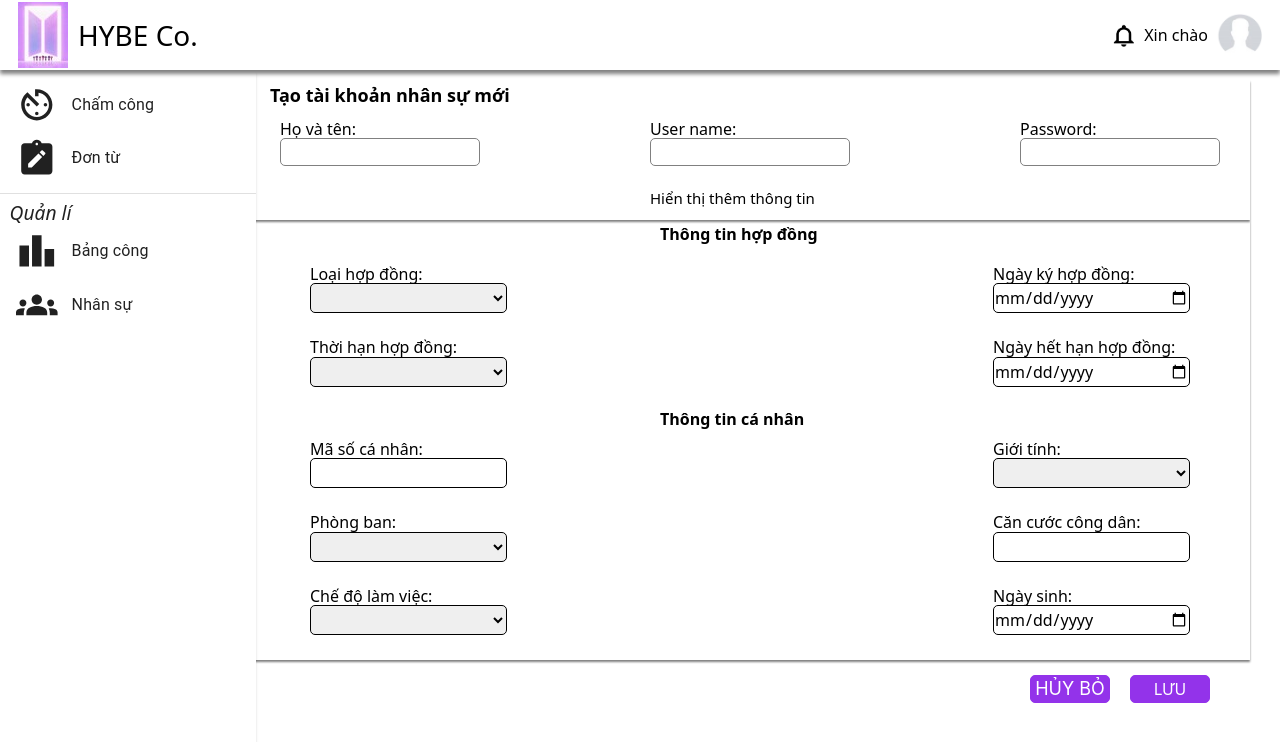
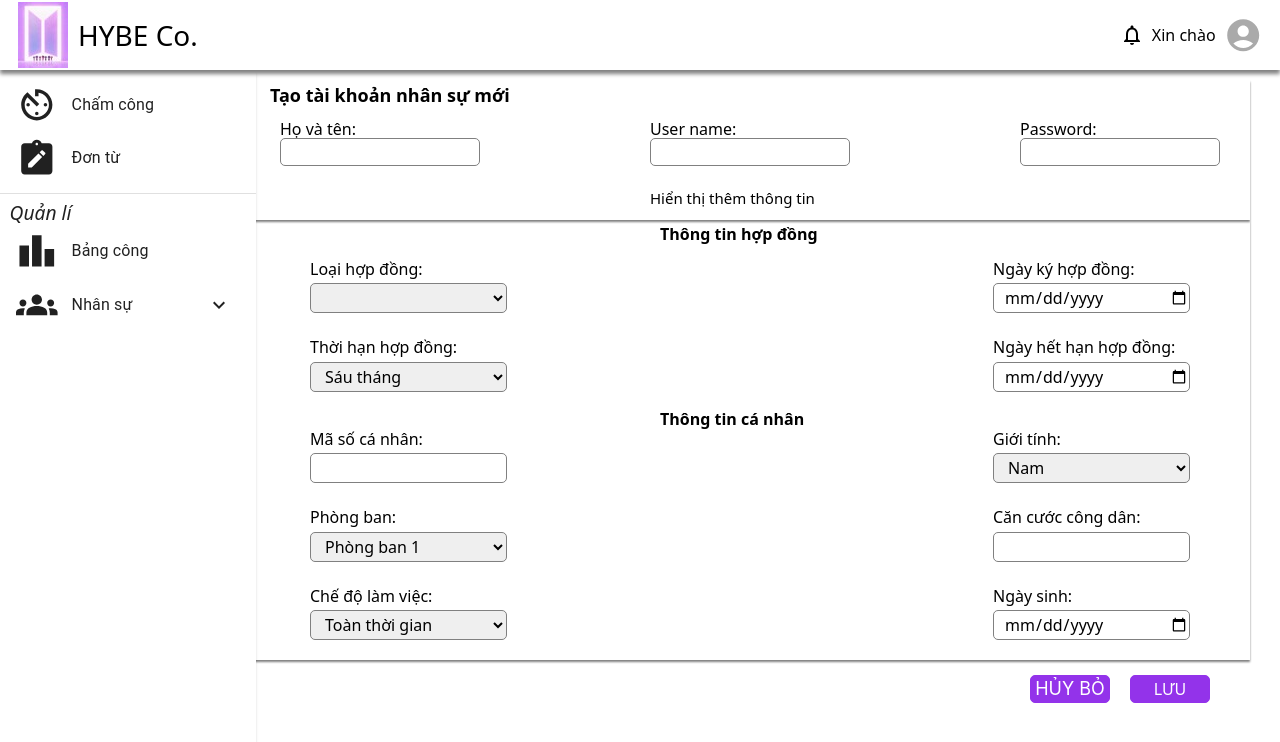
Before and after one commit to luongvantuit/kse, a React (Create React App) app in the folder fe/: page /addnew in a window 1280 px wide. Shown: the top 742 px of the page. Built offline with nearby package versions, Linux system fonts and the light colour scheme; sample sign-in values are in the browser's storage.

Commit message:
update AddNewPersonal, MenuLeft, PersonalInformation

```diff
--- a/fe/src/App.jsx
+++ b/fe/src/App.jsx
@@ -26,9 +26,9 @@ function App() {
       </Routes>
     </React.Fragment>
 
-    // <React.Fragment>
-    //   <Personnel />
-    // </React.Fragment>
+
+    // <Personnel />
+
   );
 }
 
--- a/fe/src/components/AddNewPersonal.jsx
+++ b/fe/src/components/AddNewPersonal.jsx
@@ -18,7 +18,7 @@ export default function AddNewPersonal() {
           </div>
           <div className="pass">
             <span>Password:</span>
-            <input type="text" className="jss51 jss53" />
+            <input type="password" className="jss51 jss53" />
           </div>
         </div>
 
@@ -37,7 +37,12 @@ export default function AddNewPersonal() {
 
             <div className="contract-term">
               <span>Thời hạn hợp đồng:</span>
-              <select className="selContract" />
+              <select className="selContract" >
+                <option>Sáu tháng</option>
+                <option>Một năm</option>
+                <option>Ba năm</option>
+                <option>Năm năm</option>
+              </select>
             </div>
           </div>
 
@@ -64,18 +69,29 @@ export default function AddNewPersonal() {
 
             <div className="department">
               <span>Phòng ban:</span>
-              <select className="selContract" />
+              <select className="selContract" >
+                <option>Phòng ban 1</option>
+                <option>Phòng ban 2</option>
+                <option>Phòng ban 3</option>
+              </select>
             </div>
 
             <div className="working-mode">
               <span>Chế độ làm việc:</span>
-              <select className="selContract" />
+              <select className="selContract">
+                <option>Toàn thời gian</option>
+                <option>Bán thời gian</option>
+              </select>
             </div>
           </div>
           <div className="personal-info-right">
             <div className="gender">
               <span>Giới tính:</span>
-              <select className="selContract" />
+              <select className="selContract" >
+                <option>Nam</option>
+                <option>Nữ</option>
+                <option>Không xác định</option>
+              </select>
             </div>
             <div className="citizen-ID">
               <span>Căn cước công dân:</span>
--- a/fe/src/components/HeaderComponent.jsx
+++ b/fe/src/components/HeaderComponent.jsx
@@ -1,10 +1,9 @@
 import React from "react";
 import { Link } from "react-router-dom";
 
-import Avt from "../public/image/avt.png";
 import Logo from "../public/image/image_logo_bts.PNG";
-import Icon0 from "../public/image/ring.png";
-
+import NotificationsNoneIcon from '@mui/icons-material/NotificationsNone';
+import AccountCircleIcon from '@mui/icons-material/AccountCircle';
 import "../public/css/header-component.css";
 
 export default function HeaderComponent() {
@@ -19,13 +18,13 @@ export default function HeaderComponent() {
 
         <div className="header-right">
           <button className="btn-bell">
-            <img src={Icon0} alt="icon0" className="header-right-bell" />
+            <NotificationsNoneIcon sx={{ fontSize: "1.5rem" }}/>
           </button>
 
           <span className="header-right-username">Xin chào</span>
           <button className="btn-avatar">
             <Link to={"/profile"}>
-              <img src={Avt} alt="avt" className="header-right-username-img" />
+              <AccountCircleIcon sx={{ fontSize: "2.4rem", color: "#AAAAAA" }} />
             </Link>
           </button>
         </div>
--- a/fe/src/components/ListPersonal.jsx
+++ b/fe/src/components/ListPersonal.jsx
@@ -20,7 +20,7 @@ export default function ListPersonal() {
           <div>
             <button className="btn-add-personal">
               <Link to={"/addnew"}>
-                <PersonAddIcon />
+                <PersonAddIcon sx={{ fontSize: "1.7rem" }}/>
                 <span>Thêm nhân sự</span>
               </Link>
             </button>
--- a/fe/src/components/MenuLeft.jsx
+++ b/fe/src/components/MenuLeft.jsx
@@ -7,14 +7,31 @@ import Paper from "@mui/material/Paper";
 import MenuList from "@mui/material/MenuList";
 import MenuItem from "@mui/material/MenuItem";
 import ListItemText from "@mui/material/ListItemText";
+import Menu from '@mui/material/Menu';
 import { Link } from "react-router-dom";
 
 import NoteAlt from "@mui/icons-material/NoteAlt";
 import AvTimer from "@mui/icons-material/AvTimer";
 import Leaderboard from "@mui/icons-material/Leaderboard";
 import Groups from "@mui/icons-material/Groups";
+import ExpandMoreIcon from '@mui/icons-material/ExpandMore';
 
 export default function MenuLeft() {
+  const [open, setOpen] = React.useState(false);
+  const anchorRef = React.useRef(null);
+
+  const handleToggle = () => {
+    setOpen((prevOpen) => !prevOpen);
+  };
+
+  const handleClose = (event) => {
+    if (anchorRef.current && anchorRef.current.contains(event.target)) {
+      return;
+    }
+
+    setOpen(false);
+  };
+
   return (
     <div className="menu-left">
       <Paper sx={{ maxWidth: "100%", height: "100%" }}>
@@ -66,6 +83,32 @@ export default function MenuLeft() {
                   {" "}
                   Nhân sự
                 </ListItemText>
+                <ListItemText
+                  ref={anchorRef}
+                  id="menu-name"
+                  aria-controls={open ? 'composition-menu' : undefined}
+                  aria-expanded={open ? 'true' : undefined}
+                  aria-haspopup="true"
+                  onClick={handleToggle}
+                  sx={{marginLeft: "14px" }}
+                >
+                  <ExpandMoreIcon className="jss178"/>
+                </ListItemText>
+                <Menu
+                  open={open}
+                  anchorEl={anchorRef.current}
+                  role={undefined}
+                  transition
+                  disablePortal
+                  anchorOrigin={{
+                    vertical: 'bottom',
+                    horizontal: 'left',
+                  }}
+                >
+                  <MenuItem onClick={handleClose}>Phòng ban 1</MenuItem>
+                  <MenuItem onClick={handleClose}>Phòng ban 2</MenuItem>
+                  <MenuItem onClick={handleClose}>Phòng ban 3</MenuItem>
+                </Menu>
               </div>
             </Link>
           </MenuItem>
--- a/fe/src/components/PersonalInformation.jsx
+++ b/fe/src/components/PersonalInformation.jsx
@@ -9,7 +9,7 @@ import { DatePicker } from "@mui/x-date-pickers/DatePicker";
 import { LocalizationProvider } from "@mui/x-date-pickers/LocalizationProvider";
 import enLocale from "date-fns/locale/en-NZ";
 
-import Avt from "../public/image/avt.png";
+import AccountCircleIcon from '@mui/icons-material/AccountCircle';
 import ModeEditIcon from "@mui/icons-material/ModeEdit";
 
 import "../public/css/personal-information.css";
@@ -32,13 +32,64 @@ const genders = [
   },
 ];
 
+const rooms = [
+  {
+    value: "Phòng ban 1",
+    label: "Phòng ban 1",
+  },
+  {
+    value: "Phòng ban 2",
+    label: "Phòng ban 2",
+  },
+  {
+    value: "Phòng ban 3",
+    label: "Phòng ban 3",
+  },
+];
+
+const works = [
+  {
+    value: "Toàn thời gian",
+    label: "Toàn thời gian",
+  },
+  {
+    value: "Bán thời gian",
+    label: "Bán thời gian",
+  },
+];
+
+const contractDurations = [
+  {
+    value: "Sáu tháng",
+    label: "Sáu tháng",
+  },
+  {
+    value: "Một năm",
+    label: "Một năm",
+  },
+  {
+    value: "Ba năm",
+    label: "Ba năm",
+  },
+  {
+    value: "Năm năm",
+    label: "Năm năm",
+  },
+];
+
 export default function PersonalInformation() {
   const [locale] = React.useState("en");
   const [datePickerValue, setDatePickerValue] = React.useState(new Date());
 
   const [gender, setGender] = React.useState("Nam");
+  const [room, setRoom] = React.useState("Phòng ban 1");
+  const [work, setWork] = React.useState("Toàn thời gian");
+  const [contractDuration, setContractDuration] = React.useState("Sáu tháng");
   const handleChange = (event) => {
     setGender(event.target.value);
+    setRoom(event.target.value);
+    setWork(event.target.value);
+    setContractDuration(event.target.value);
   };
 
   return (
@@ -48,17 +99,14 @@ export default function PersonalInformation() {
       <div className="body-personal-inf-two">
         <div className="body-personal-inf-left">
           <button className="btn-personal-avatar">
-            <img
-              src={Avt}
-              alt="avt"
-              className="body-personal-inf-username-img"
-            />
+            <AccountCircleIcon sx={{ fontSize: "10.4rem", color: "#BBBBBB" }} />
           </button>
 
           <div className="personal-inf-left-username">
             <p>Tên đăng nhập</p>
             <TextField
               variant="standard"
+              disabled
               sx={{
                 width: "14rem",
               }}
@@ -87,6 +135,7 @@ export default function PersonalInformation() {
               <p className="personal-inf-right-right-id">Mã nhân viên</p>
               <TextField
                 variant="standard"
+                disabled
                 sx={{
                   width: "16rem",
                   marginTop: "0.4rem",
@@ -96,6 +145,7 @@ export default function PersonalInformation() {
               <p className="personal-inf-right-right-MAC">Căn cước công dân</p>
               <TextField
                 variant="standard"
+                disabled
                 sx={{
                   width: "16rem",
                   marginTop: "0.4rem",
@@ -113,6 +163,7 @@ export default function PersonalInformation() {
                   renderInput={(params) => (
                     <TextField
                       variant="standard"
+                      type="date"
                       sx={{
                         width: "16rem",
                         marginTop: "0.4rem",
@@ -124,12 +175,21 @@ export default function PersonalInformation() {
 
               <p className="personal-inf-right-right-room">Phòng ban</p>
               <TextField
+                select
+                value={room}
+                onChange={handleChange}
                 variant="standard"
                 sx={{
                   width: "16rem",
                   marginTop: "0.4rem",
                 }}
-              />
+              >
+                {rooms.map((option) => (
+                  <MenuItem key={option.value} value={option.value}>
+                    {option.label}
+                  </MenuItem>
+                ))}
+              </TextField>
             </div>
           </div>
 
@@ -154,12 +214,21 @@ export default function PersonalInformation() {
 
             <p className="personal-inf-right-right-work">Chế độ làm việc</p>
             <TextField
+              select
+              value={work}
+              onChange={handleChange}
               variant="standard"
               sx={{
                 width: "16rem",
                 marginTop: "0.4rem",
               }}
-            />
+            >
+              {works.map((option) => (
+                <MenuItem key={option.value} value={option.value}>
+                  {option.label}
+                </MenuItem>
+              ))}
+            </TextField>
           </div>
         </div>
       </div>
@@ -183,13 +252,21 @@ export default function PersonalInformation() {
               Thời hạn hợp đồng
             </p>
             <TextField
+              select
+              value={contractDuration}
+              onChange={handleChange}
               variant="standard"
-              select
               sx={{
                 width: "16rem",
                 marginTop: "0.4rem",
               }}
-            />
+            >
+              {contractDurations.map((option) => (
+                <MenuItem key={option.value} value={option.value}>
+                  {option.label}
+                </MenuItem>
+              ))}
+            </TextField>
           </div>
 
           <div className="personal-inf-bottom-right">
@@ -206,6 +283,7 @@ export default function PersonalInformation() {
                 renderInput={(params) => (
                   <TextField
                     variant="standard"
+                    type="date"
                     sx={{
                       width: "16rem",
                       marginTop: "0.4rem",
@@ -229,6 +307,7 @@ export default function PersonalInformation() {
                 renderInput={(params) => (
                   <TextField
                     variant="standard"
+                    type="date"
                     sx={{
                       width: "16rem",
                       marginTop: "0.4rem",
--- a/fe/src/public/css/add-new-personal.css
+++ b/fe/src/public/css/add-new-personal.css
@@ -34,6 +34,7 @@
     background: #FFFFFF;
     border: 0.9px solid gray;
     border-radius: 5px;
+    padding-left: 10px;
     font-size: 16px;
     color: #000000;
 }
@@ -69,7 +70,7 @@
 
 .contract-info {
     position: absolute;
-    top: 30px;
+    top: 25px;
     left:0px;
     width: 100%;
     padding: 5px 30px ;
@@ -85,13 +86,15 @@
 
 .selContract {
     box-sizing: border-box;
-    border: 1px solid #000000;
+    border: 0.9px solid gray;
     border-radius: 5px;
+    padding-left: 10px;
     font-weight: 400;
     width: 197px;
     height: 30px;
     display: block;
     outline: 0;
+    margin-top: 5px;
 }
 
 .contract-info-right {
@@ -101,27 +104,30 @@
 
 .jss55 {
     box-sizing: border-box;
-    border: 1px solid #000000;
+    border: 0.9px solid gray;
     border-radius: 5px;
     font-weight: 400;
     width: 197px;
     height: 30px;
     display: block;
+    margin-top: 5px;
+    padding-left: 10px;
 }
 
-.contract-term, .contract-expiration-date {
-    margin-top: 15px;
+.contract-term, .contract-expiration-date, .department, .working-mode, .citizen-ID, .birth {
+    margin-top: 10px;
 }
+
 .details-profile {
     position: absolute;
     font-weight: 600;
-    top: 180px;
+    top: 175px;
     left: 410px;
 }
 
 .personal-info {
     position: absolute;
-    top: 205px;
+    top: 195px;
     left:0px;
     width: 100%;
     padding: 5px 30px ;
@@ -138,10 +144,6 @@
 .personal-info-right {
     padding: 10px 30px ;
     align-items: center;
-}
-
-.department, .working-mode, .citizen-ID, .birth {
-    margin-top: 15px;
 }
 
 .endPage {
--- a/fe/src/public/css/header-component.css
+++ b/fe/src/public/css/header-component.css
@@ -29,11 +29,6 @@
     align-items: center;
 }
 
-.header-right-bell {
-    width: 25px;
-    height: 23px;
-}
-
 .btn-avatar {
     display: flex;
     align-items: center;
@@ -42,8 +37,3 @@
 .header-right-username{
     margin: 0 8px;
 }
-
-.header-right-username-img {
-    width: 46px;
-    height: 44px;
-}
--- a/fe/src/public/css/list-personal.css
+++ b/fe/src/public/css/list-personal.css
@@ -79,7 +79,7 @@
 }
 
 .btn-add-personal {
-    width: 10rem;
+    width: 11rem;
     height: 2rem;
     left: 0px;
     top: 0px;
@@ -88,7 +88,7 @@
     opacity: 0.8;
     border: 0.9px solid #9333EA;
     border-radius: 8px;
-
+    justify-content: center;
     font-size: 20px;
 
     align-items: center;
--- a/fe/src/public/css/menu-left.css
+++ b/fe/src/public/css/menu-left.css
@@ -18,4 +18,13 @@
 .menu-item{
     display: flex;
     align-items: center;
+    position: relative;
 }
+
+.composition-button {
+    margin-left: 40px;
+}
+
+.jss178 {
+    margin-left: 60px;
+}
```
